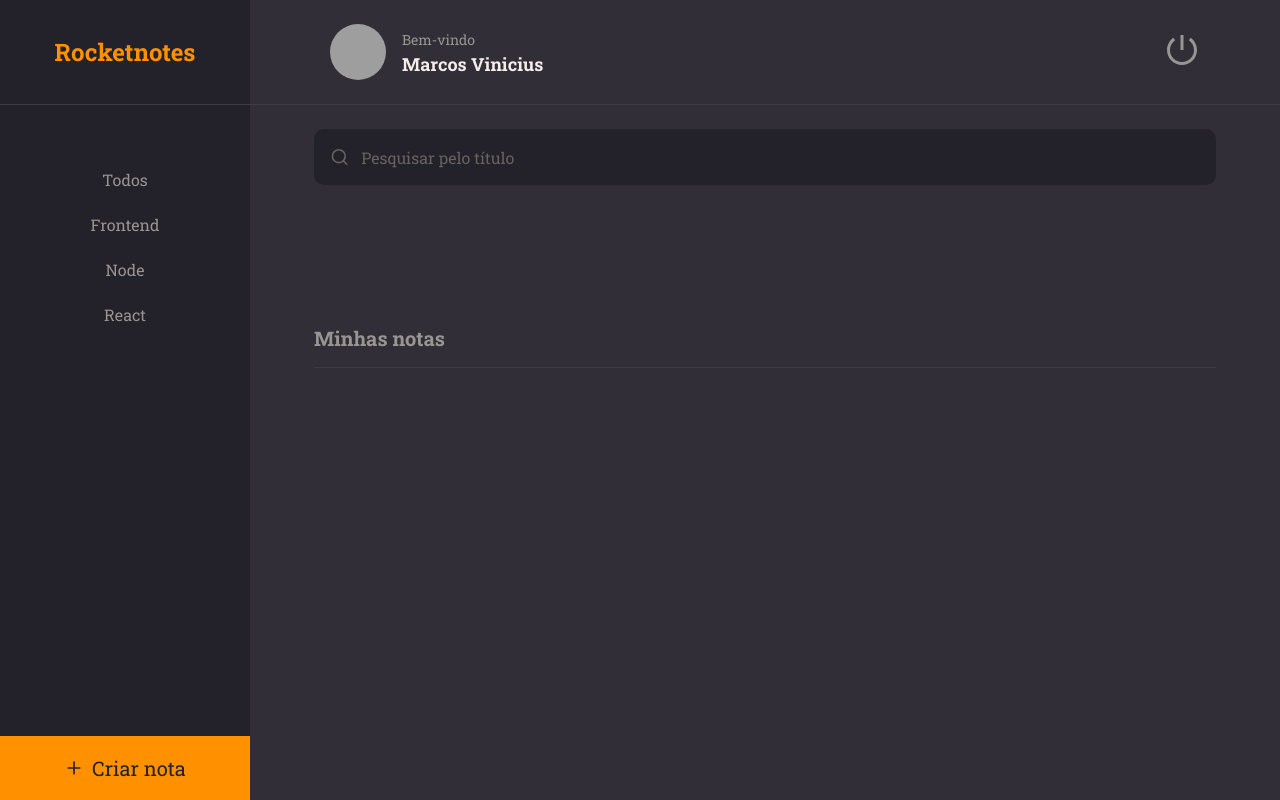
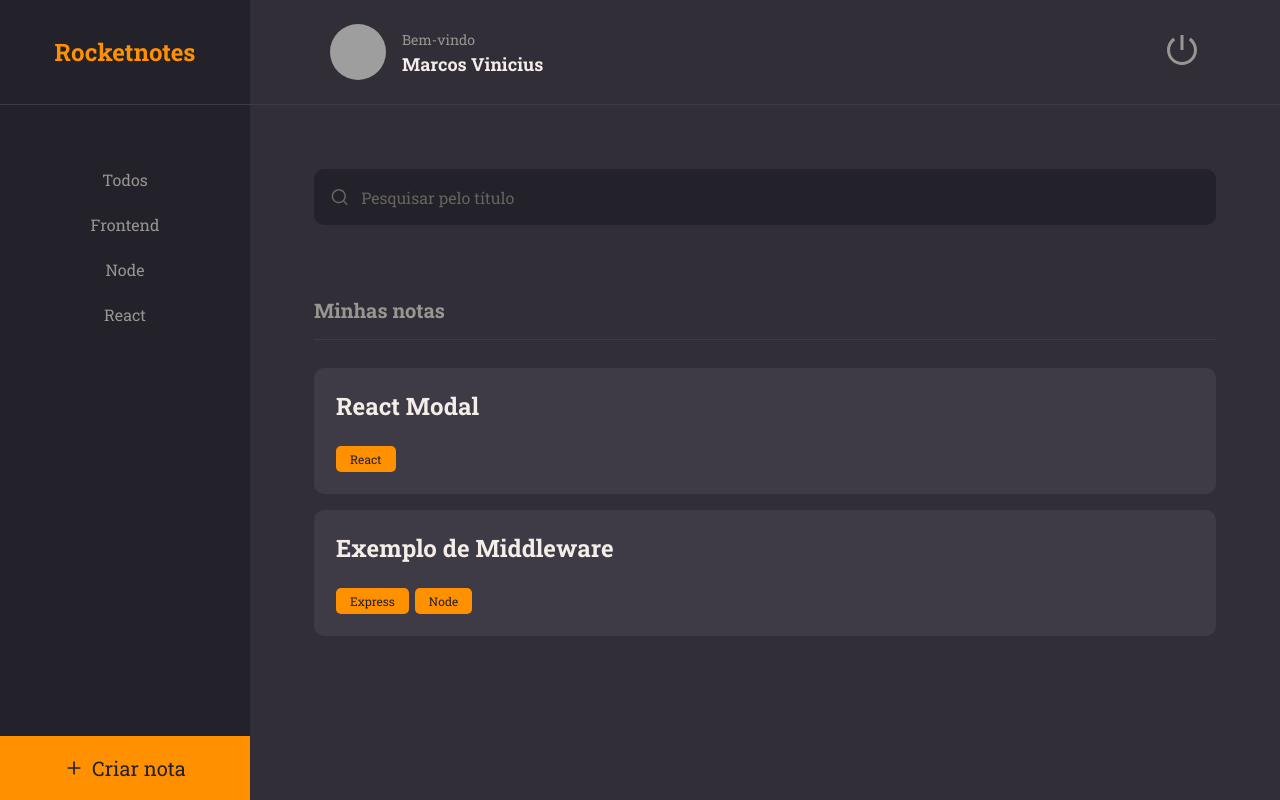
Before and after one commit to mviniciussb/Rocketnotes--Frontend, a React (Vite) app: page / in a window 1280 px wide. Built offline with nearby package versions, Linux system fonts and the light colour scheme; grey boxes are pictures that could not be loaded.

Commit message:
Added note card and finalized the project Home page

```diff
--- a/src/components/buttonText/index.jsx
+++ b/src/components/buttonText/index.jsx
@@ -2,7 +2,7 @@ import { Container } from "./style";
 
 export function ButtonText({ title, isActive = false, ...rest }) {
   return (
-    <Container type="button" isActive={isActive} {...rest}>
+    <Container type="button" $isactive={isActive.toString()} {...rest}>
       {title}
     </Container>
   );
--- a/src/components/buttonText/style.js
+++ b/src/components/buttonText/style.js
@@ -3,6 +3,6 @@ import styled from "styled-components";
 export const Container = styled.button`
     background: none;
     font-size: 16px;
-    color: ${({ theme, isActive }) => isActive ? theme.COLORS.ORANGE : theme.COLORS.GRAY_100};
+    color: ${({ theme, $isactive }) => $isactive == "true" ? theme.COLORS.ORANGE : theme.COLORS.GRAY_100};
     border: none;
 `
--- /dev/null
+++ b/src/components/note/index.jsx
@@ -0,0 +1,18 @@
+import { Container } from "./style";
+import { Tag } from "../../components/tag";
+
+export function Note({ data, ...rest }) {
+  return (
+    <Container {...rest}>
+      <h1>{data.title}</h1>
+
+      {data.tags && (
+        <footer>
+          {data.tags.map((tag) => {
+            return <Tag key={tag.id} title={tag.name}/>;
+          })}
+        </footer>
+      )}
+    </Container>
+  );
+}
--- /dev/null
+++ b/src/components/note/style.js
@@ -0,0 +1,27 @@
+import styled from "styled-components";
+
+export const Container = styled.button`
+    width: 100%;
+    background-color: ${({theme}) => theme.COLORS.BACKGROUND_700};
+
+    border: none;
+    border-radius: 10px;
+
+    padding: 22px;
+    margin-bottom: 16px;
+
+    >h1{
+        flex: 1;
+        text-align: left;
+        font-weight: 700;
+        font-size: 24px;
+        color: ${({ theme }) => theme.COLORS.WHITE};
+    }
+
+    > footer {
+        width: 100%;
+        display: flex;
+
+        margin-top: 24px;
+    }
+`
--- a/src/components/tag/index.jsx
+++ b/src/components/tag/index.jsx
@@ -1,5 +1,5 @@
 import { Container } from "./style.js";
 
-export function Tag({ title }) {
-  return <Container>{title}</Container>;
+export function Tag({ title, ...rest }) {
+  return <Container {...rest}>{title}</Container>;
 }
--- a/src/pages/Home/index.jsx
+++ b/src/pages/Home/index.jsx
@@ -1,11 +1,10 @@
 import { Container, Brand, Menu, Search, Content, NewNote } from "./style";
 import { Header } from "../../components/header";
-import {Section} from "../../components/section"
+import { Section } from "../../components/section";
 import { ButtonText } from "../../components/buttonText";
 import { FiPlus, FiSearch } from "react-icons/fi";
 import { Input } from "../../components/input";
-
-
+import { Note } from "../../components/note";
 
 export function Home() {
   return (
@@ -36,7 +35,24 @@ export function Home() {
       </Search>
 
       <Content>
-        <Section title="Minhas notas" />
+        <Section title="Minhas notas">
+          <Note
+            data={{
+              title: "React Modal",
+              tags: [{ id: "1", name: "React" }],
+            }}
+          />
+
+          <Note
+            data={{
+              title: "Exemplo de Middleware",
+              tags: [
+                { id: "1", name: "Express" },
+                { id: "2", name: "Node" },
+              ],
+            }}
+          />
+        </Section>
       </Content>
 
       <NewNote>
--- a/src/pages/Home/style.js
+++ b/src/pages/Home/style.js
@@ -6,7 +6,7 @@ export const Container = styled.div`
 
     display: grid;
     grid-template-columns: 250px auto;
-    grid-template-rows: 105px 128px auto 64px;
+    grid-template-rows: 105px 128px 1fr 64px;
     grid-template-areas:
     "brand header"
     "menu search"
@@ -17,6 +17,7 @@ export const Container = styled.div`
 `;
 
 export const Brand = styled.div`
+    grid-area: brand;
     display: flex;
     justify-content: center;
     align-items: center;
@@ -34,22 +35,24 @@ export const Brand = styled.div`
 `
 
 export const Menu = styled.ul`
+    grid-area: menu;
     display: flex;
     flex-direction: column;
     gap: 24px;
     background-color: ${({ theme }) => theme.COLORS.BACKGROUND_900};
     text-align: center;
     padding: 64px 0;
-    height: 85vh;
 `
 
 export const Search = styled.div`
-    padding: 24px 64px;
+grid-area: search;
+    padding: 64px 64px 0;
 `
 
 export const Content = styled.div`
     grid-area: content;
-    padding: 64px 64px 0;
+    padding: 36px 64px 0;
+    overflow-y: auto;
 `
 
 export const NewNote = styled.button`
```
